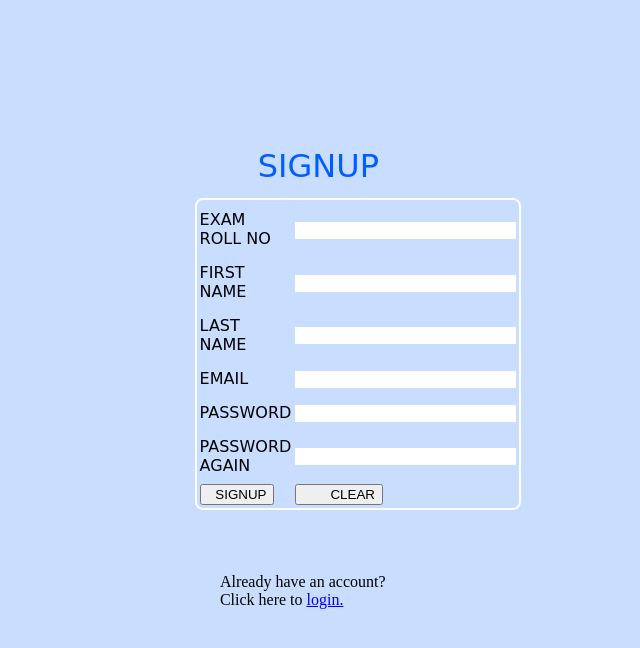
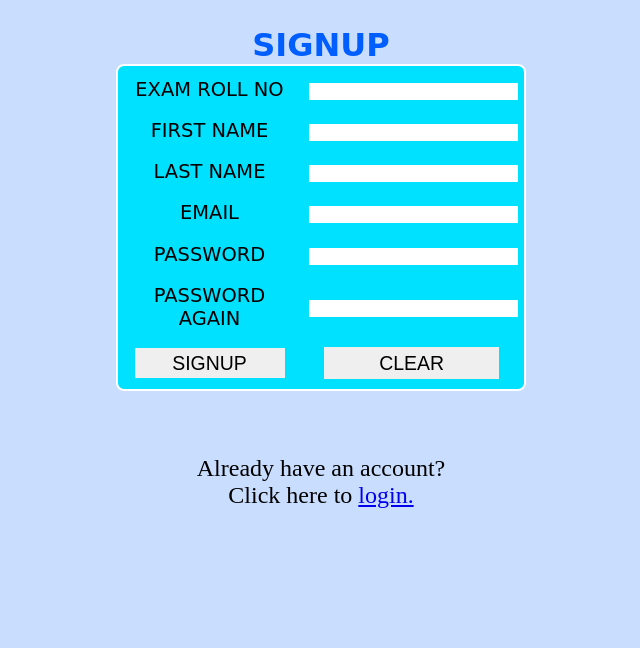
Before and after one commit to tkumar495/sxcran-blog, a Django app: page /signup/ in a window 1280 px wide. Shown: the top 648 px of the page, without its empty margins (319-959 px from the left). Run offline with Django 3.2, Linux system fonts and the light colour scheme.

Commit message:
Add files via upload

```diff
--- a/users/static/signup/signup.css
+++ b/users/static/signup/signup.css
@@ -1,38 +1,115 @@
-body {
-	background:#c9ddff;
+html,body {
+	margin : 0;
+	padding-top : 1%;
+	width : 100%;
+	background-color : #c9ddff;
+}
+@media screen and (min-width:769px) {
+	table {
+		border-style : solid;
+		border-radius : 8px;
+		border-color: white;
+		border-width : 2px;
+		background-color:#00e1ff;
+	}
+	table,tr,th,thead,tbody,td {
+		text-align : center;
+		font-size : 1.05em;
+	}
+	input {
+		width : 100%;
+	}
+	#table_header{
+		text-align :center;
+		font-weight : bold;
+		border-bottom : hidden;
+		font-family : comic sans ms;
+		font-size : 2em;
+		color :  #005eff;
 	}
 	.body {
-	padding-left : 40%;
-	padding-right : 40%;
-	padding-top : 10%;
-	padding-bottom : 5%;
-}
-table {
-	border-style:solid;
-	border-color: white;
-	border-width:2px;
-	border-radius : 8px;
-}
-#table_header{
-	font-size : 200%;
-	font-family : comic sans ms;
-	color : #005eff;
-	padding-left : 25%;
-	padding-right : 20%;
-	padding-bottom:5%;
-	padding-top:5%;
+		display : flex;
+		justify-content : center;
+		align-items : center;
 	}
 	.table_contents {
 		font-family:comic sans ms;
 		padding-bottom:2%;
 		padding-top:2%;
+		padding-left : 2%;
+		padding-right : 2%;
 	}
 	.table_button {
-	padding-left:15%;
+		width : 80%;
+		min-width : 10%;
+		border-style : none;
+		display : inline-block;
+		min-width : 150px;
+		margin : 3%;
+		padding : 2% 5%;
+		transition-duration : 0.8s;
+		font-size : 1em;
+	}
+	.table_button:hover {
+		background-color : #008CBA;
 	}
 	.table_input {
 		border-style:none;
 	}
 	.bottom {
-	padding-left:42%;
+		padding-top : 5%;
+		font-size : 1.5em;
+		text-align : center;
 	}
+}
+@media screen and (max-width:768px) {
+	#table_header {
+		text-align :center;
+		font-weight : bold;
+		border-bottom : hidden;
+		font-family : comic sans ms;
+		font-size : 2em;
+		color :  #005eff;
+	}
+	table {
+		border-style : solid;
+		border-radius : 8px;
+		border-color: white;
+		border-width : 2px;
+		background-color:#00e1ff;
+	}
+	table,tr,th,td,thead,tbody {
+		display : block;
+		text-align : center;
+		font-size : 1.05em;
+	}
+	tr {
+		padding-top : 1%;
+	}
+	input {
+		width : 80%;
+
+	}
+	.table_contents {
+		padding-top:1%;
+		font-size : 1.2em;
+	}
+	.table_button{
+		width : 30%;
+		min-width : 150px;
+		border-style : none;
+		display : inline-block;
+		margin : 3%;
+		padding : 2% 5%;
+		transition-duration : 0.8s;
+		font-size : 1em;
+	}
+	.table_button:hover {
+		background-color : #008CBA;
+	}
+	.bottom {
+		padding-top : 5%;
+		font-size : 1.5em;
+		text-align : center;
+	}
+}
```
Lines whose indentation alone changed are shown as unchanged.
